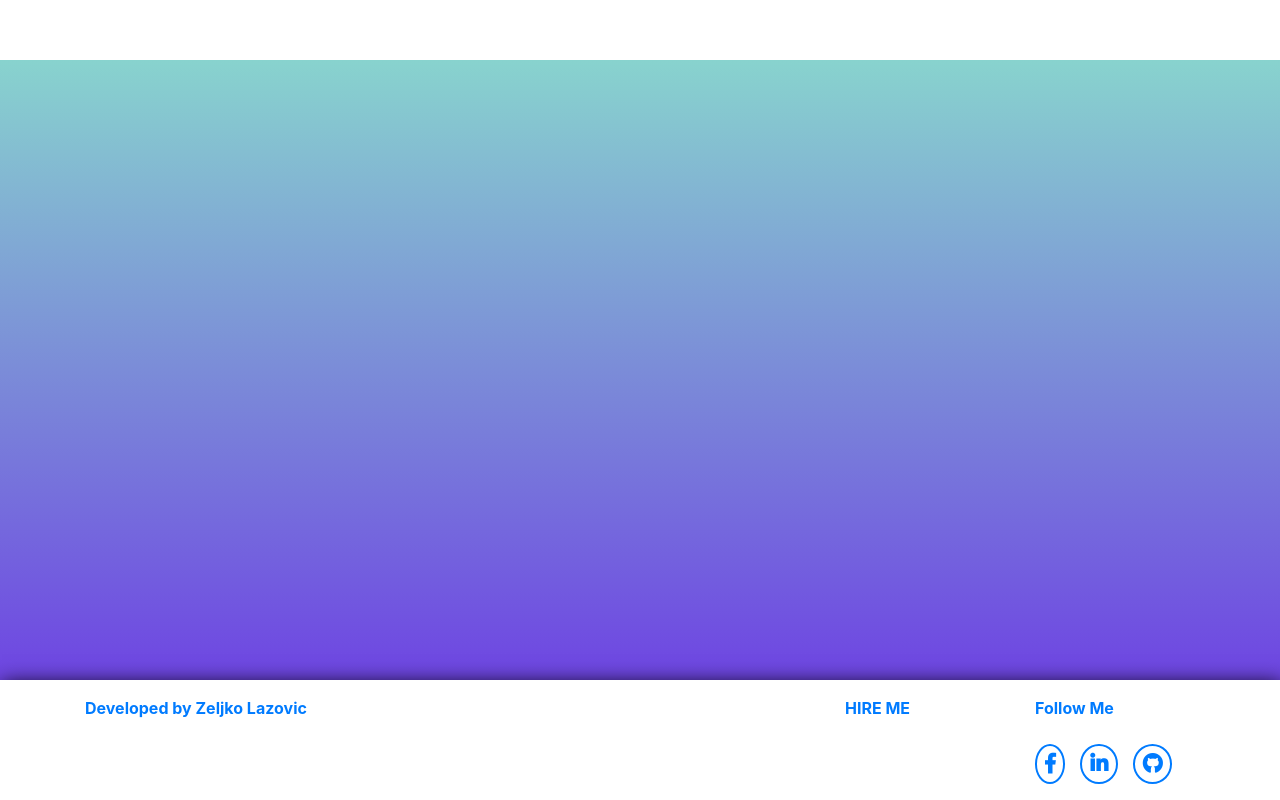
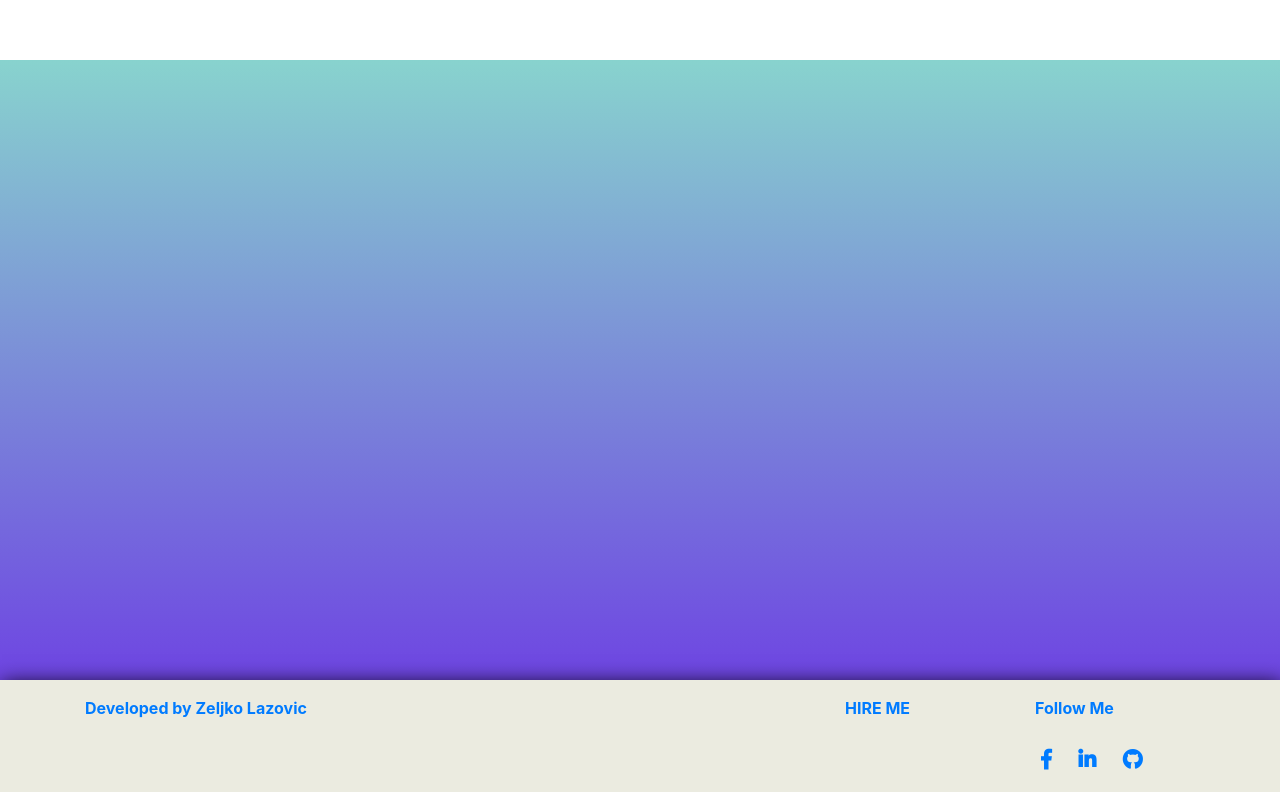
Before and after one commit to Zeks92/Portfolio, a Vue app: page / in a window 1280 px wide. Shown: the part 1765-2565 px from the top of the page. Built offline with nearby package versions, Linux system fonts and the light colour scheme.

Commit message:
new styles

```diff
--- a/src/components/footer.vue
+++ b/src/components/footer.vue
@@ -2,17 +2,17 @@
     <div id="footer">
         <footer class="container">
             <div class="row pt-3">
-                <div class="col-md-4 text-primary bold">
+                <div class="col-md-4 text-primary bold animated bounceInLeft">
                     Developed by Zeljko Lazovic
                 </div>
-                <div class="col-md-2 offset-md-4">
+                <div class="col-md-2 offset-md-4 animated flash faster infinite">
                     <div v-if=" $route.path!= 'contact' ">
                         <router-link class="bold" :to="{ name: 'contact' }">
                             hire me
                         </router-link>
                     </div>
                 </div>
-                <div class="col-md-2">
+                <div class="col-md-2 animated bounceInRight">
                     <div class="text-primary bold" style=";">Follow Me</div>
                     <br>
                     <ul>
@@ -44,10 +44,11 @@ export default {
 
 #footer{
   box-shadow: 2px 4px 20px rgba(0, 0, 0, 1);
+  background: #ebebe0;
   background-attachment: fixed;
   background-position: center;
   bottom: 0;
-  position: relative
+  position: relative;
 }
 ul {
   padding: 0;
@@ -61,14 +62,14 @@ li {
 
 i{
     font-size: 20px;
-    padding: 8px;
-    border-radius: 50%;
+    padding: 6px;
     transition-duration: 1.5s;
-    border: 2px solid;
 }
 
 i:hover{
    color: #000;
+   border:2px solid;
+   border-radius:50%;
 }
 
 
@@ -77,8 +78,10 @@ a{
     text-transform: uppercase;
 }
 
-.bold{
+.bold {
     font-weight: bold !important;
+}
 
-}
+
+
 </style>
```
